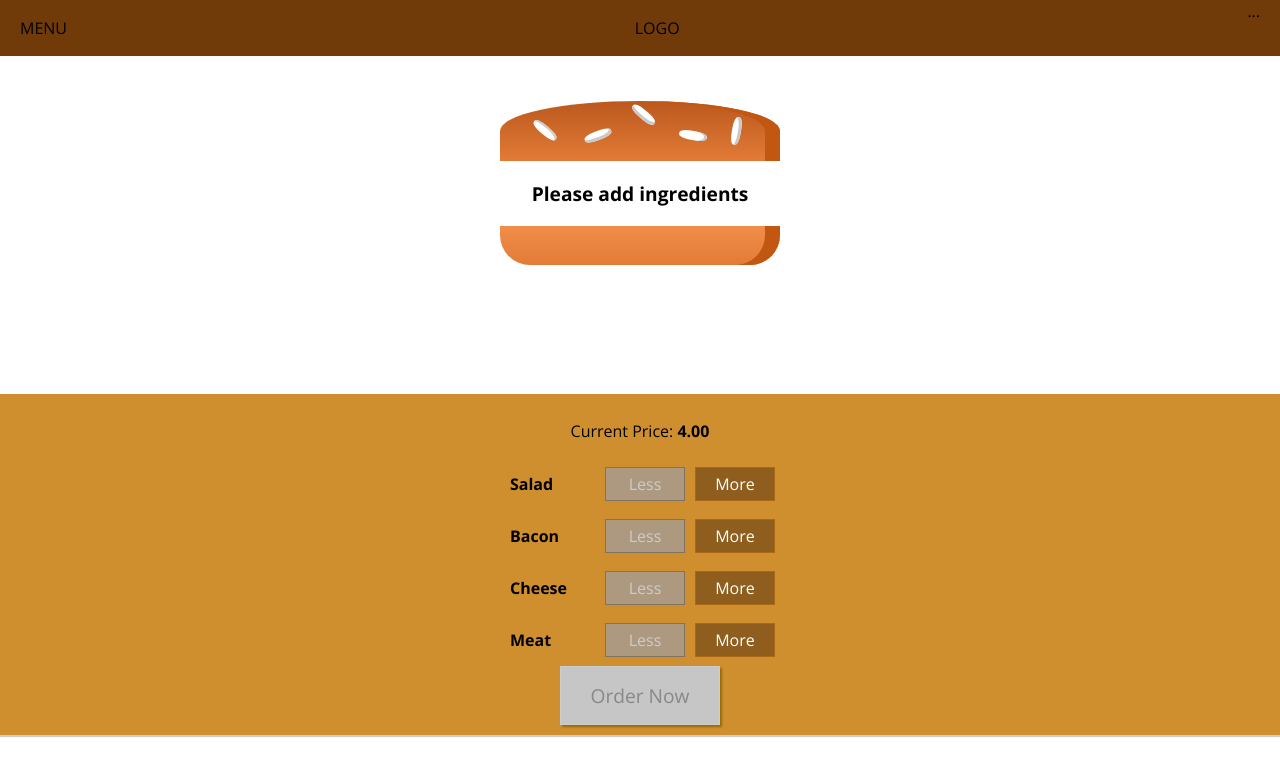
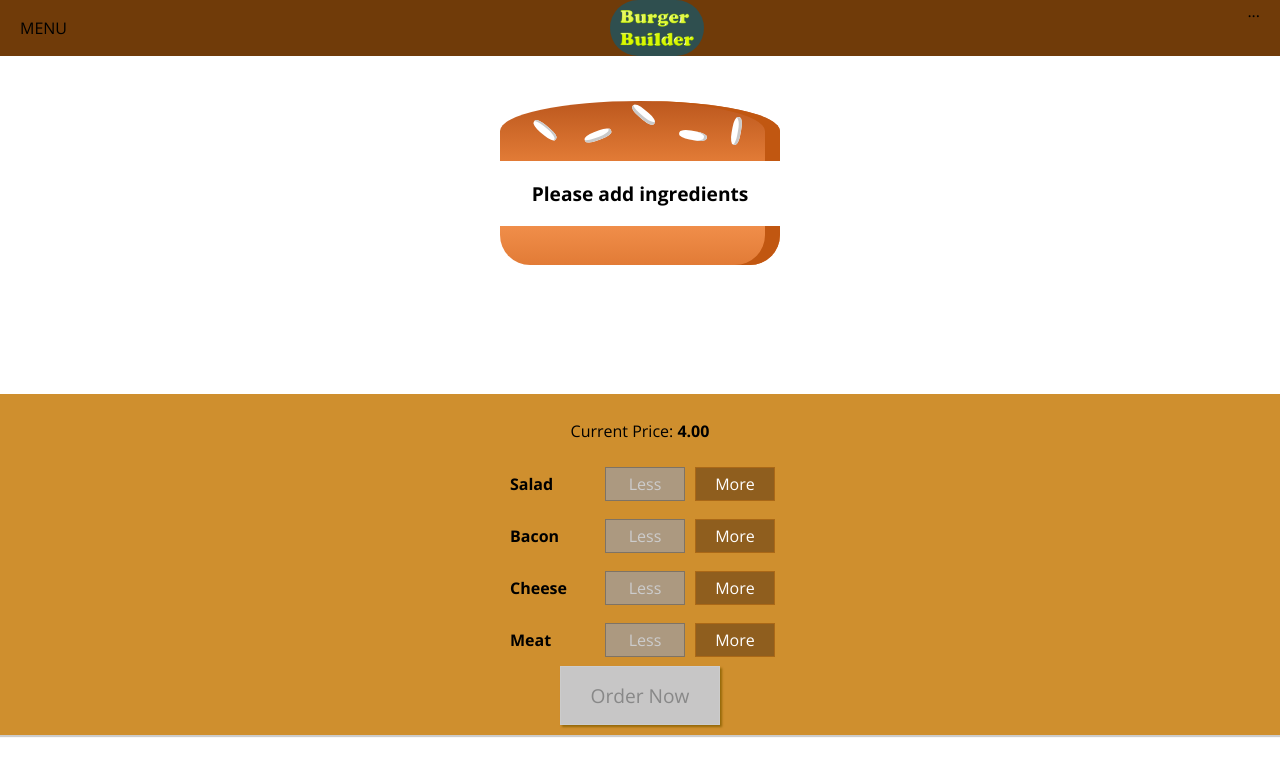
Before and after one commit to rbaker2019/BurgerBuilder, a React (Create React App) app: page / in a window 1280 px wide. Shown: the top 776 px of the page. Built offline with nearby package versions, Linux system fonts and the light colour scheme.

Commit message:
Create ugly burger logo and customize

```diff
--- a/src/components/Logo/Logo.js
+++ b/src/components/Logo/Logo.js
@@ -7,7 +7,7 @@ import burgerLogo from '../../assets/images/Logo.png';
 const logo = (props) => {
     return (
         <div className={classes.Logo}>
-            <img src={burgerLogo} />
+            <img src={burgerLogo} alt='burger logo' />
         </div>
     );
 };
--- a/src/components/Logo/Logo.module.css
+++ b/src/components/Logo/Logo.module.css
@@ -1,7 +1,9 @@
 .Logo{
-    background-color: white;
+    background-color: darkslategray;
     padding: 8px;
     height: 100%;
+    box-sizing: border-box;
+    border-radius: 30px;
 }
 
 .Logo img {
--- a/src/components/Navigation/Toolbar/Toolbar.js
+++ b/src/components/Navigation/Toolbar/Toolbar.js
@@ -1,10 +1,12 @@
 import React from 'react';
 import classes from './Toolbar.module.css'
+
+import Logo from '../../Logo/Logo';
 
 const toolbar = (props) => {
     return (<header className={classes.Toolbar}>
         <div>MENU</div>
-        <div>LOGO</div>
+        <Logo />
         <nav>
             ...
         </nav>
```
Also changed, not shown: 1 other file (tests, documents, lock files or other folders).
